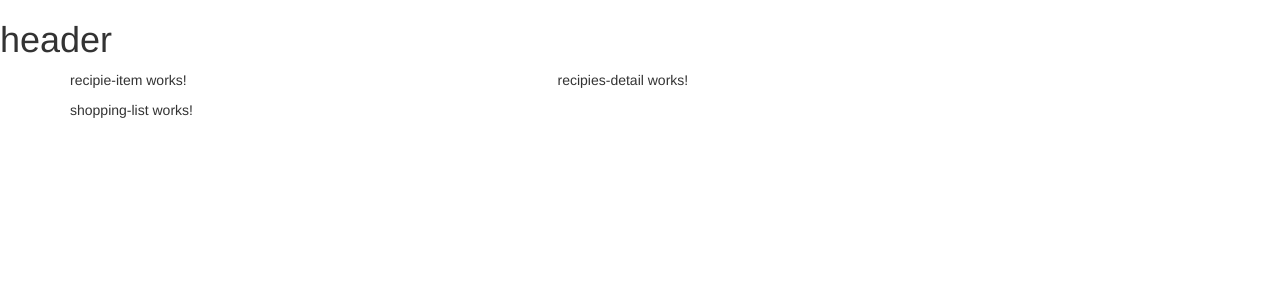
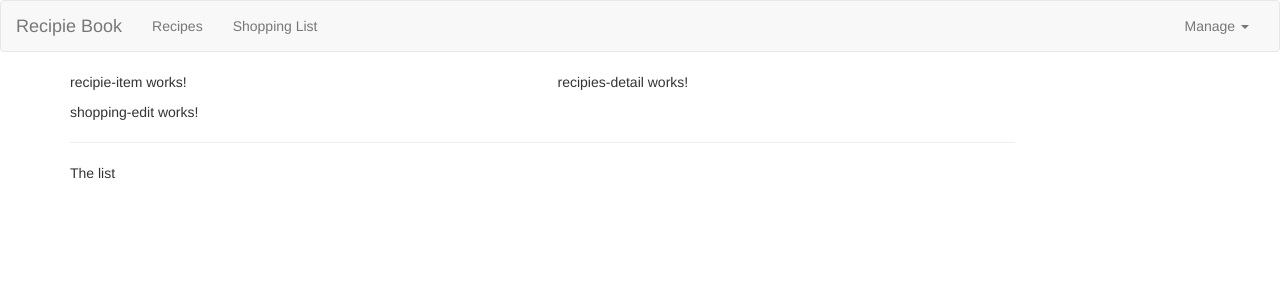
Before and after one commit to piotrdopierala/angular-recipe, an Angular app: page / in a window 1280 px wide. Shown: the top 300 px of the page. Built offline with nearby package versions, Linux system fonts and the light colour scheme.

Commit message:
added responsive header menu

```diff
--- a/src/app/header/header.component.html
+++ b/src/app/header/header.component.html
@@ -1 +1,25 @@
-<h1>header</h1>
+<nav class="navbar navbar-default">
+    <div class="container-fluid">
+        <div class="navbar-header">
+            <button type="button" class="navbar-toggle" (click)="collapsed = !collapsed">
+                <span class="icon-bar" *ngFor="let iconBar of [1, 2, 3]"></span>
+            </button>
+            <a routerLink="/" class="navbar-brand">Recipie Book</a>
+        </div>
+        <div class="navbar-collapse" [class.collapse]="collapsed" (window:resize)="collapsed = true">
+            <ul class="nav navbar-nav">
+                <li><a href="#">Recipes</a></li>
+                <li><a href="#">Shopping List</a></li>
+            </ul>
+            <ul class="nav navbar-nav navbar-right">
+                <li class="dropdown">
+                    <a href="#" class="dropdown-toggle" role="button">Manage <span class="caret"></span></a>
+                    <ul class="dropdown-menu">
+                        <li><a href="#">Save Data</a></li>
+                        <li><a href="#">Fetch Data</a></li>
+                    </ul>
+                </li>
+            </ul>
+        </div>
+    </div>
+</nav>
--- a/src/app/header/header.component.ts
+++ b/src/app/header/header.component.ts
@@ -6,5 +6,5 @@
     styleUrls: ['./header.component.css']
 })
 export class HeaderComponent{
-
+    collapsed = true;
 }
--- a/src/app/shopping-list/shopping-list.component.html
+++ b/src/app/shopping-list/shopping-list.component.html
@@ -1 +1,7 @@
-<p>shopping-list works!</p>
+<div class="row">
+    <div class="col-xs-10">
+        <app-shopping-edit></app-shopping-edit>
+        <hr>
+        <p>The list</p>
+    </div>
+</div>
```
